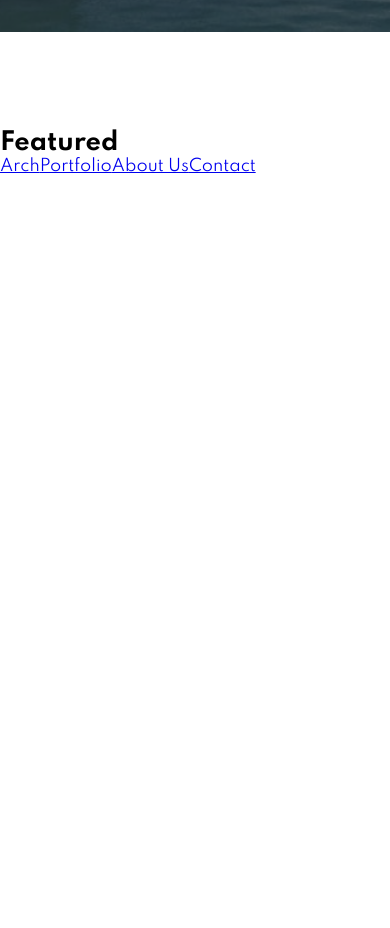
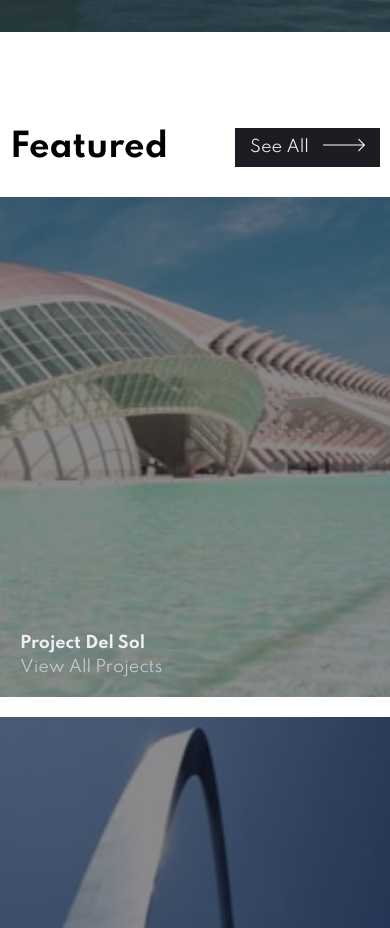
Before and after one commit to JoaquinBruhnIntive/react-landing, a React (Create React App) app: page / in a window 390 px wide. Shown: the part 2420-3348 px from the top of the page. Before the commit the page ends 2596 px from the top, so only its background shows below. Built offline with nearby package versions, Linux system fonts and the light colour scheme.

Commit message:
[main update] completed the Featured component on the index page algon with it´s styling

```diff
--- a/src/App.css
+++ b/src/App.css
@@ -2,7 +2,7 @@
   display: flex;
   justify-content: center;
   max-width: 1500px;
-  margin: 0;
+  margin: auto;
 }
 
 .content{
--- /dev/null
+++ b/src/components/index/featured/featured.css
@@ -0,0 +1,157 @@
+@import url(../../../globalStyle.css);
+
+.featured{
+    margin-bottom: 7rem;
+}
+
+.featured > div:nth-child(1){
+    display: flex;
+    justify-content: space-between ;
+    align-items: center;
+    margin-bottom: 30px;
+}
+
+.featured > div:nth-child(1) > h2 {
+    font-size: 3rem;
+}
+
+.featured > div:nth-child(1) > a {
+    font-size: 1.3rem;
+    text-decoration: none;
+    text-align: center;
+    text-transform: capitalize;
+    padding: 20px 30px;
+    color: var(--very-light-grey);
+    background-color: var(--very-dark-blue);
+}
+
+.featured > div:nth-child(1) > a:hover {
+    background: var(--dark-grey);
+    transition: 0.2s ease-in-out;
+}
+
+.featured > div:nth-child(1) > a > img {
+    margin-left: 10px;
+}
+
+
+.featured > div:nth-child(2) {
+    display: grid;
+    grid-template-columns: repeat(3, 1fr);
+    gap: 20px;
+    height: 500px;
+    position: relative;
+}
+
+.featured > div:nth-child(2) > div{
+
+    background-size: cover;
+    background-repeat: no-repeat;
+    background-position: center;
+    padding: 20px;
+    min-height: 500px;
+    box-shadow: inset 0 0 0 1000px rgb(17 16 19 / 49%);
+}
+
+.featured > div:nth-child(2) > div:nth-child(1){
+    background-image: url(../../../assets/portfolio/desktop/image-del-sol.jpg);
+}
+
+.featured > div:nth-child(2) > div:nth-child(2){
+    background-image: url(../../../assets/portfolio/desktop/image-228b.jpg);
+}
+
+.featured > div:nth-child(2) > div:nth-child(3){
+    background-image: url(../../../assets/portfolio/desktop/image-prototype.jpg);
+}
+
+.featured > div:nth-child(2) > div > div {
+    position: relative;
+    display: flex;
+    flex-direction: column;
+    justify-content: flex-end;
+    height: 100%;
+}
+
+.featured div:nth-child(2) > div > div > h3 {
+    font-size: 1rem;
+    color: var(--very-light-grey);
+    text-transform: capitalize;
+    margin-bottom: 5px;
+}
+
+.featured div:nth-child(2) > div > div > p {
+    color: var(--light-grey);
+    text-transform: capitalize;
+}
+
+.featured div:nth-child(2) > div > div > div{
+    position: absolute;
+    top: 1rem;
+    right: 0.5rem;
+    font-size: 9rem;
+    color: rgba(211, 211, 211, 0.466);
+}
+
+
+@media screen and ( max-width: 800px ) {
+
+    .featured > div:nth-child(1) > h2 {
+        font-size: 2rem;
+    }
+
+    .featured > div:nth-child(1) > a{
+        font-size: 1.1rem;
+        padding: 15px 20px;
+    }
+
+    .featured > div:nth-child(2){
+        grid-template-columns: repeat(1, 1fr);
+    }
+
+    .featured > div:nth-child(2) > div:nth-child(1){
+        background-image: url(../../../assets/portfolio/tablet/image-del-sol.jpg);
+    }
+
+    .featured > div:nth-child(2) > div:nth-child(2){
+        background-image: url(../../../assets/portfolio/tablet/image-228b.jpg);
+    }
+
+    .featured > div:nth-child(2) > div:nth-child(3){
+        background-image: url(../../../assets/portfolio//tablet/image-prototype.jpg);
+    }
+
+
+}
+
+
+@media screen and ( max-width: 586px ) {
+
+    .featured > div:nth-child(1) > h2 {
+        font-size: 2rem;
+        margin-left: 10px;
+    }
+
+    .featured > div:nth-child(1) > a{
+        font-size: 1rem;
+        padding: 10px 15px;
+        margin-right: 10px;
+    }
+
+    .featured div:nth-child(2) > div > div > div{
+        display: none;
+    }
+
+    .featured > div:nth-child(2) > div:nth-child(1){
+        background-image: url(../../../assets/portfolio/mobile/image-del-sol.jpg);
+    }
+
+    .featured > div:nth-child(2) > div:nth-child(2){
+        background-image: url(../../../assets/portfolio/mobile/image-228b.jpg);
+    }
+
+    .featured > div:nth-child(2) > div:nth-child(3){
+        background-image: url(../../../assets/portfolio//mobile/image-prototype.jpg);
+    }
+
+}
--- a/src/components/index/featured/featured.jsx
+++ b/src/components/index/featured/featured.jsx
@@ -1,6 +1,41 @@
+import { Link } from 'react-router-dom';
+import arrow from '../../../assets/white_arrow.png'
+
+import './featured.css'
+
+
+
 const Featured = () => {
     return (
-        <h2>Featured</h2>
+        <section className="featured">
+            <div>
+                <h2>Featured</h2>
+                <Link to="/">See All <img src={arrow} alt="arrow right" /></Link>
+            </div>
+            <div>
+                <div>
+                    <div>
+                        <h3>project del sol</h3>
+                        <p>view all projects</p>
+                        <div>1</div>
+                    </div>
+                </div>
+                <div>
+                    <div>
+                        <h3>228B tower</h3>
+                        <p>view all projects</p>
+                        <div>2</div>
+                    </div>
+                </div>
+                <div>
+                    <div>
+                        <h3>le prototipe</h3>
+                        <p>view all proyects</p>
+                        <div>3</div>
+                    </div>
+                </div>
+            </div>
+        </section>
     )
 }
 
```
